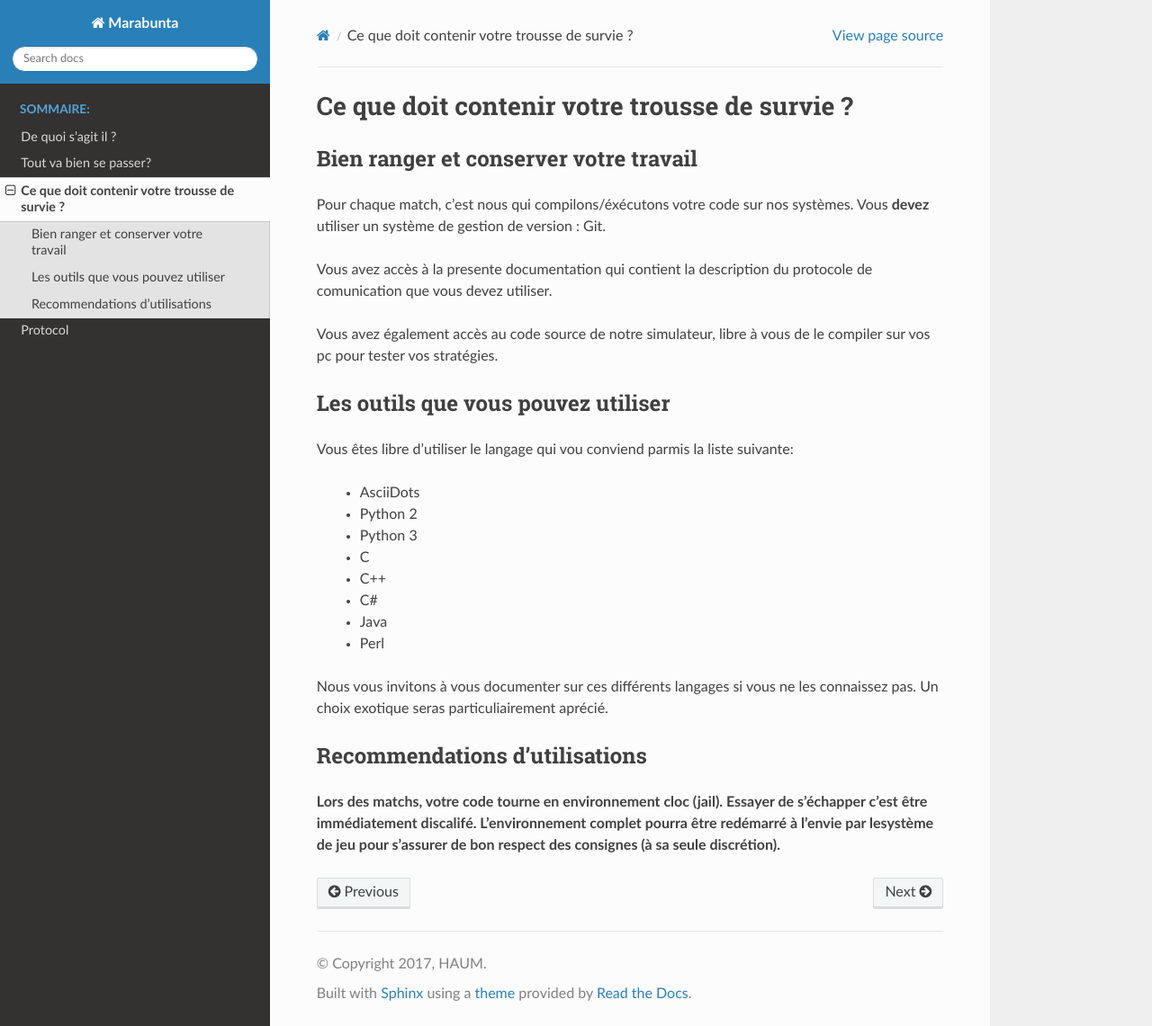
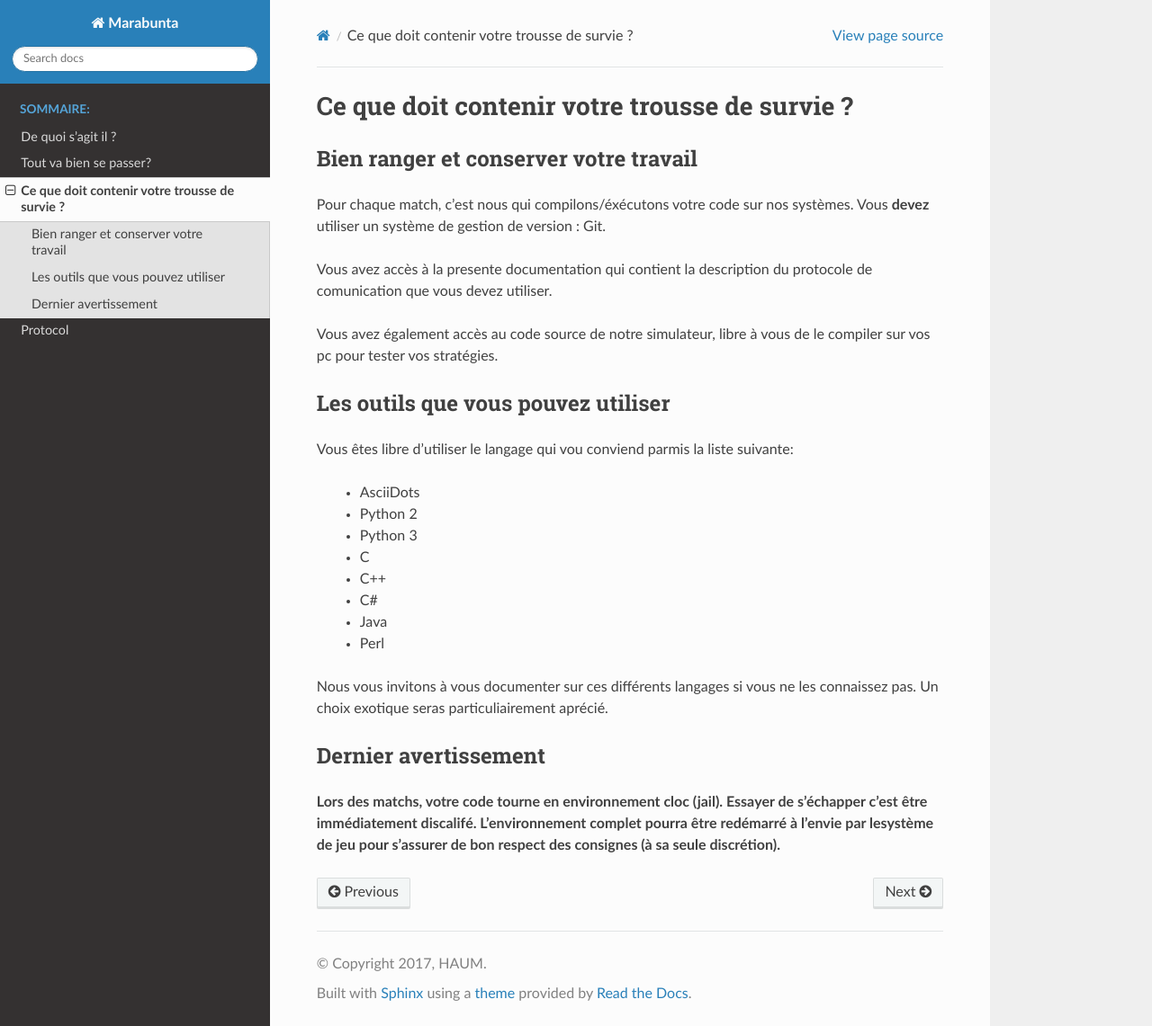
Before and after one commit to haum/24hc18, a Sphinx documentation site: the page built from documentation/trousse.rst, in a window 1280 px wide and 1141 px high. Shown: the whole window at 90% size. Built offline with Sphinx 7.4.7 and the Read the Docs theme 2.0.0, drawn with Linux system fonts in a browser that asks for light colours.

Commit message:
doc: WIP documentation

```diff
--- a/documentation/trousse.rst
+++ b/documentation/trousse.rst
@@ -31,8 +31,8 @@ Vous êtes libre d'utiliser le langage qui vou conviend parmis la liste suivante
 Nous vous invitons à vous documenter sur ces différents langages si vous ne les
 connaissez pas. Un choix exotique seras particuliairement aprécié.
 
-Recommendations d'utilisations
-==============================
+Dernier avertissement
+=====================
 
 **Lors des matchs, votre code tourne en environnement cloc (jail). Essayer de
 s'échapper c'est être immédiatement discalifé. L'environnement complet pourra
```
